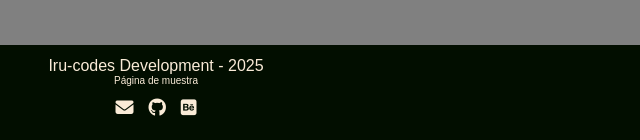
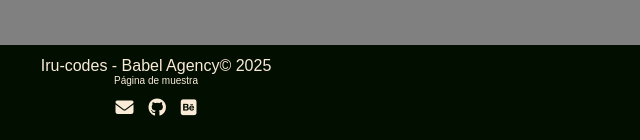
Before and after one commit to iru-codes/landing-modelo, a plain HTML site: page index.html in a window 1280 px wide. Shown: the part 1607-1747 px from the top of the page, 484-1124 px from the left. Drawn offline with Linux system fonts and the light colour scheme.

Commit message:
Footer + Deployment

```diff
--- a/index.html
+++ b/index.html
@@ -60,7 +60,7 @@
         </div>
 
         <footer>
-            <p class="firma">Iru-codes Development - 2025</p>
+            <p class="firma">Iru-codes - Babel Agency&copy; 2025</p>
             <p>Página de muestra</p>
             <div class="icons">
                 <a target="_blank" aria-label="Enviar mail" href="mailto:aixairupe992@gmail.com"><i class="fa-solid fa-envelope"></i></a>
```
